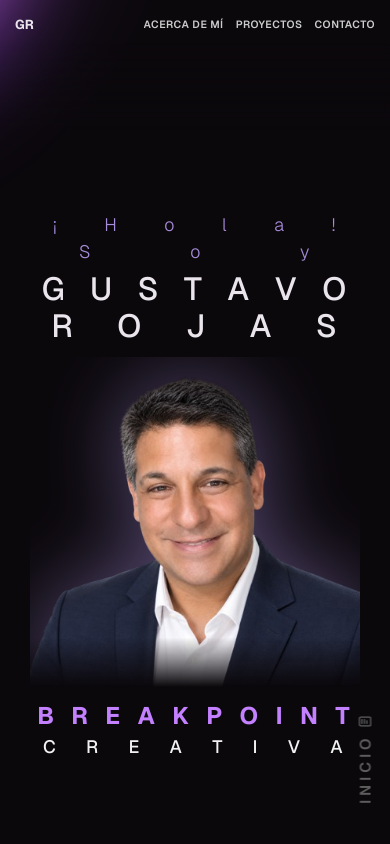
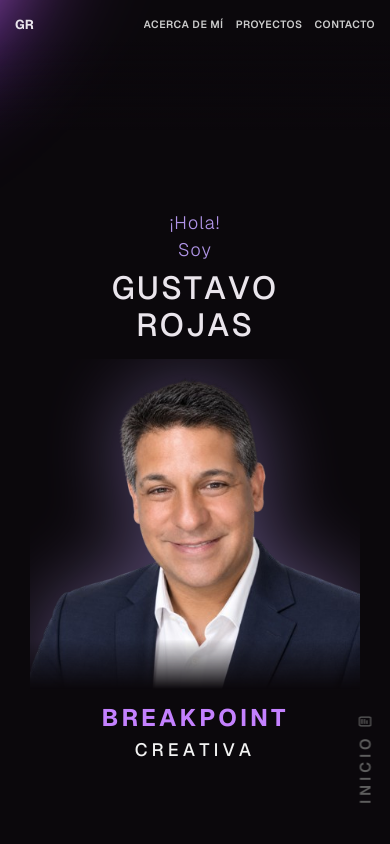
Before and after one commit to gusok2015/Portfolio-Actualizado-Gustavo-Rojas, a React (Vite) app: page / in a window 390 px wide. Shown: the top 844 px of the page. Built offline with nearby package versions, Linux system fonts and the light colour scheme.

Commit message:
Corregir espaciado de letras del nombre y visibilidad inmediata de Breakpoint Creativa en movil

```diff
--- a/src/components/styles/Landing.css
+++ b/src/components/styles/Landing.css
@@ -36,7 +36,7 @@
     bottom: auto !important;
     transform: none !important;
     padding-top: 15px;
-    margin-bottom: 12px;
+    margin-bottom: 15px;
     z-index: 10;
     text-align: center !important;
     width: 100% !important;
@@ -55,14 +55,13 @@
     font-size: 18px !important;
     color: var(--accentColor) !important;
     font-weight: 300 !important;
-    letter-spacing: 1.5px !important;
-    opacity: 0.85 !important;
+    letter-spacing: 1px !important;
+    opacity: 0.9 !important;
   }
 
   .landing-intro h1 {
-    word-spacing: 0.1em;
     font-size: 32px !important;
-    line-height: 1.15 !important;
+    line-height: 1.18 !important;
     margin: 0 !important;
     text-align: center !important;
     width: 100% !important;
@@ -72,12 +71,12 @@
 
   /* Ensure name parts display correctly */
   .landing-intro h1 br {
-    display: block;
+    display: block !important;
     content: " ";
     margin-bottom: 4px;
   }
 
-  /* Subtitles Container */
+  /* Subtitles Container (BREAKPOINT CREATIVA) */
   .landing-info {
     position: relative !important;
     top: auto !important;
@@ -99,43 +98,44 @@
     width: 100% !important;
     order: 3;
     box-sizing: border-box !important;
+    opacity: 1 !important;
+    visibility: visible !important;
   }
 
   .landing-info h3 {
     text-align: center !important;
-    display: none;
+    display: none !important;
   }
 
-  /* Force static positioning to prevent overlaps and guarantee centering */
+  /* Force static positioning & full visibility on mobile */
   .landing-info h2,
   h2.landing-info-h2,
   .landing-h2-1,
   .landing-h2-info {
     position: static !important;
-    display: flex !important;
-    justify-content: center !important;
-    align-items: center !important;
+    display: block !important;
     width: 100% !important;
     margin: 0 !important;
     padding: 0 !important;
-    white-space: normal !important;
     text-align: center !important;
     height: auto !important;
     transform: none !important;
     left: auto !important;
+    opacity: 1 !important;
+    visibility: visible !important;
   }
 
-  /* Specific styling for the distinct parts */
+  /* Distinct styling for BREAKPOINT and CREATIVA */
   .landing-h2-1 {
     font-size: 24px !important;
     line-height: 1.2 !important;
     color: #c481ff !important;
     font-weight: 700 !important;
     letter-spacing: 3px !important;
-    justify-content: center !important;
     text-align: center !important;
     width: 100% !important;
     text-transform: uppercase !important;
+    display: block !important;
   }
 
   .landing-h2-info {
@@ -144,19 +144,19 @@
     color: rgba(255, 255, 255, 0.95) !important;
     font-weight: 500 !important;
     letter-spacing: 4px !important;
-    justify-content: center !important;
     text-align: center !important;
     width: 100% !important;
     text-transform: uppercase !important;
+    display: block !important;
   }
 
+  /* TextSplitter wrapper spans line & char styles */
   .split-h2,
-  .split-line,
-  .landing-info .split-char,
-  .landing-intro .split-char {
+  .split-line {
     display: flex !important;
     justify-content: center !important;
     align-items: center !important;
+    flex-wrap: wrap !important;
     width: 100% !important;
     text-align: center !important;
     margin: 0 auto !important;
@@ -164,14 +164,20 @@
     transform: none !important;
   }
 
-  .landing-info .split-char,
-  .landing-intro .split-char {
+  /* CRITICAL FIX: chars MUST be inline-block with auto width so letters don't spread out */
+  .split-char {
     display: inline-block !important;
     width: auto !important;
+    height: auto !important;
+    margin: 0 !important;
+    padding: 0 !important;
+    opacity: 1 !important;
+    transform: none !important;
+    visibility: visible !important;
   }
 
   .landing-info-h2::after {
-    display: none;
+    display: none !important;
   }
 
   /* Show mobile photo */
```
